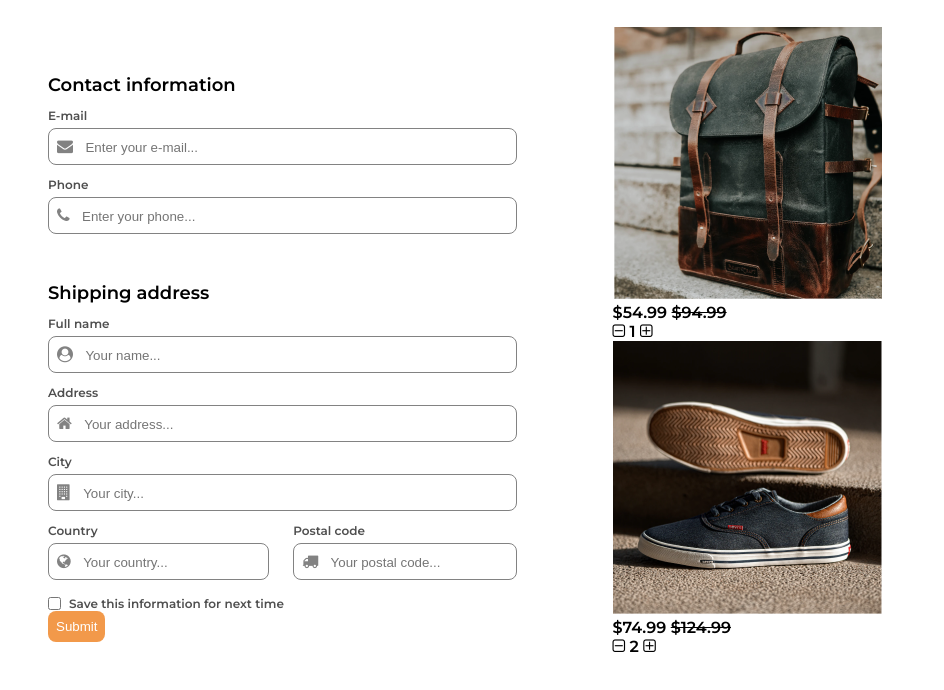
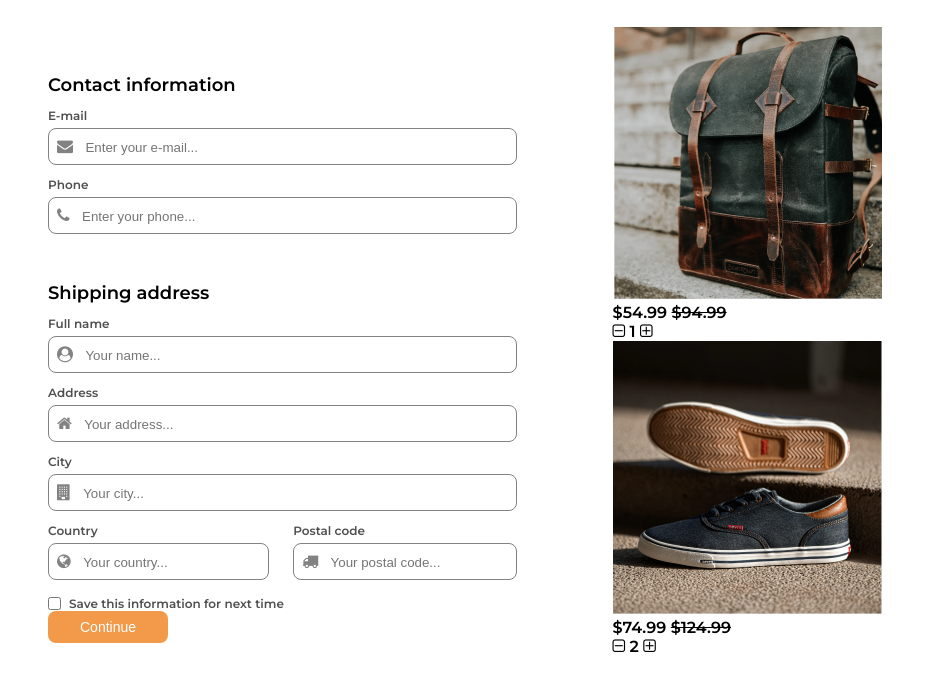
Before and after one commit to Weirdricc/checkout-page-master, a plain HTML site: page index.html in a window 1280 px wide. Shown: the part 66-756 px from the top of the page, without its empty margins (0-944 px from the left). Drawn offline with Linux system fonts and the light colour scheme.

Commit message:
Style continue button

```diff
--- a/index.html
+++ b/index.html
@@ -130,7 +130,7 @@
                 >Save this information for next time</label
               >
             </div>
-            <input class="button" type="submit" name="" id="" />
+            <input class="button" type="submit" value="Continue" />
           </form>
         </div>
         <div class="checkout-window">
--- a/style.css
+++ b/style.css
@@ -21,8 +21,9 @@ fieldset {
   background-color: #f2994a;
   border-radius: 8px;
   color: white;
-  padding: 8px;
+  padding: 8px 32px;
   border: none;
+  font-size: 14px;
 }
 
 .horizontal-layout {
```
